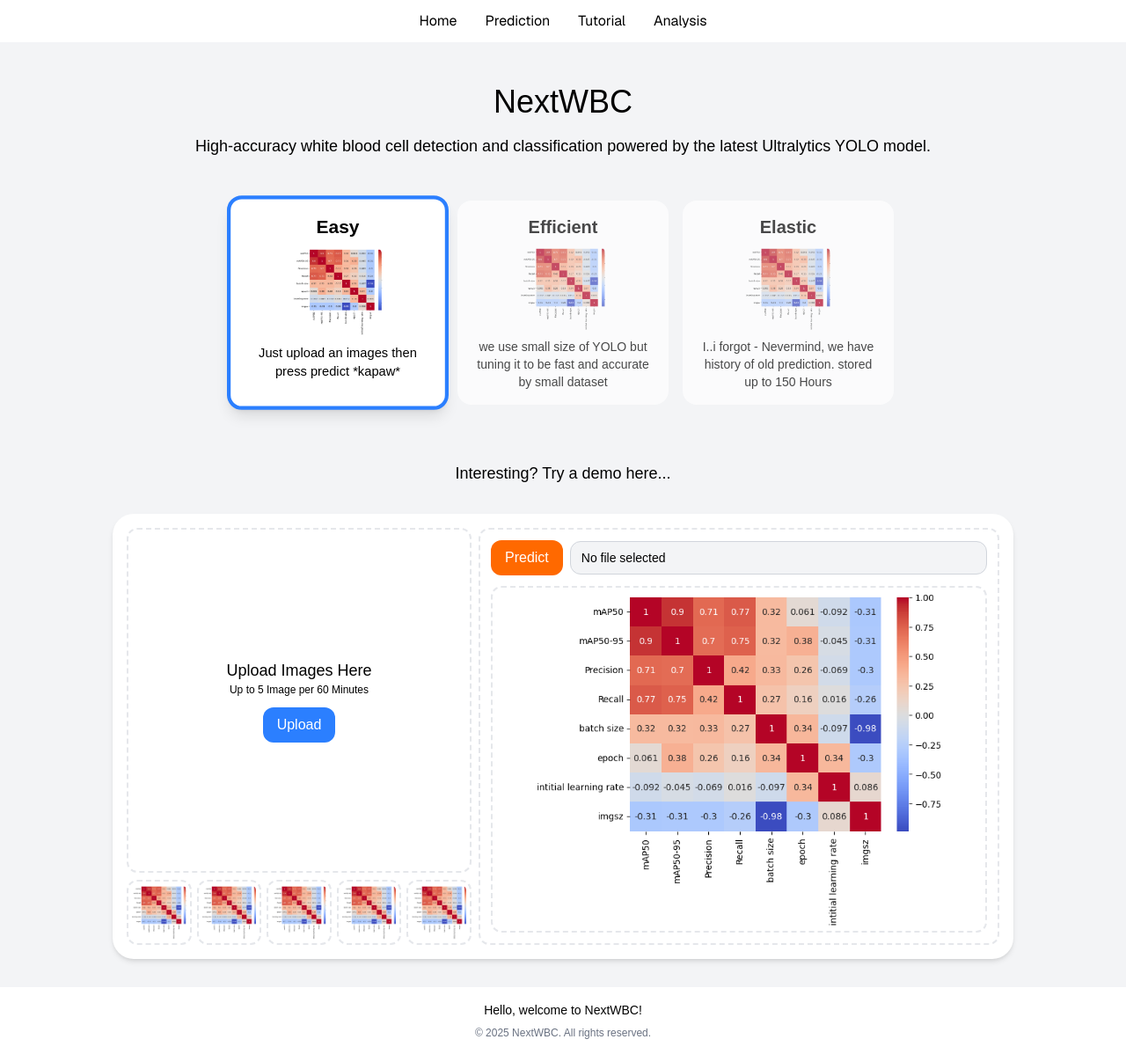
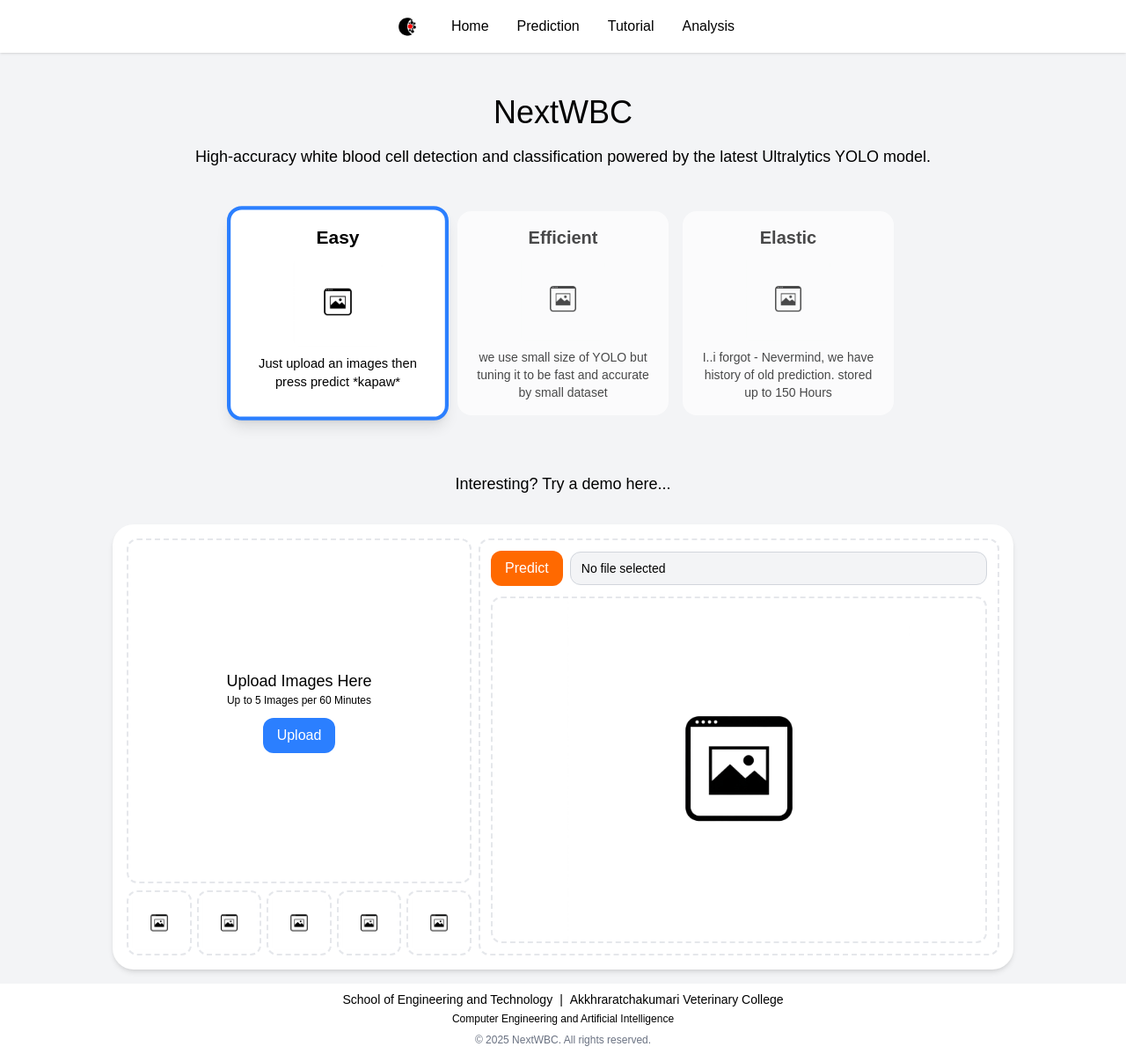
Before and after one commit to badgaitintinagain/nextwbc_assembly, a Next.js app: page / in a window 1280 px wide. Shown: the whole page at 88% size. Built offline with nearby package versions, Linux system fonts and the light colour scheme.

Commit message:
Refactor code structure for improved readability and maintainability

```diff
--- a/src/app/prediction/page.tsx
+++ b/src/app/prediction/page.tsx
@@ -4,10 +4,14 @@ import Footer from "@/components/footer";
 
 export default function Prediction() {
     return (
-        <>
-            <Header />
-            <h1>Hello</h1>
-            <Footer />
-        </>
+    <>
+        <Header />
+            <div>
+                <h1 className="text-black">
+                    Good Morning
+                </h1>
+            </div>
+        <Footer />
+    </>
     )
 }
--- a/src/components/cardslider.tsx
+++ b/src/components/cardslider.tsx
@@ -8,19 +8,19 @@ export default function CardSlider() {
     {
       id: 0,
       title: "Easy",
-      image: "/images/heatmapdf.png",
+      image: "/images/imagen_pic.jpg",
       description: "Just upload an images then press predict *kapaw* "
     },
     {
       id: 1,
       title: "Efficient",
-      image: "/images/heatmapdf.png",
+      image: "/images/imagen_pic.jpg",
       description: "we use small size of YOLO but tuning it to be fast and accurate by small dataset"
     },
     {
       id: 2,
       title: "Elastic",
-      image: "/images/heatmapdf.png",
+      image: "/images/imagen_pic.jpg",
       description: "I..i forgot - Nevermind, we have history of old prediction. stored up to 150 Hours"
     },
   ];
--- a/src/components/footer.tsx
+++ b/src/components/footer.tsx
@@ -1,12 +1,14 @@
-import React from "react";
-
 const Footer = () => {
     return (
-        <footer className="bg-white text-black p-4 mt-8">
-            <div className="flex justify-center items-center">
-                <nav className="text-center">
-                    <p className="text-sm">Hello, welcome to NextWBC!</p>
-                    {/* You can add links here */}
+        <footer className="bg-white text-black p-2 mt-4">
+            <div className="flex flex-col justify-center items-center">
+                <nav className="text-center text-sm">
+                    <div className="flex items-center justify-center mb-1">
+                        <p>School of Engineering and Technology</p>
+                        <span className="mx-2">|</span>
+                        <p>Akkhraratchakumari Veterinary College</p>
+                    </div>
+                    <p className="text-xs">Computer Engineering and Artificial Intelligence</p>
                     <p className="text-xs text-gray-500 mt-2">
                         &copy; 2025 NextWBC. All rights reserved.
                     </p>
--- a/src/components/header.tsx
+++ b/src/components/header.tsx
@@ -1,15 +1,29 @@
-import React from "react";
+import Image from "next/image";
 import Link from "next/link";
 
 const Header = () => {
     return (
-        <header className="bg-white text-black p-3">
-            <nav className="flex justify-center space-x-8 font-sans">
-                <Link href="/">Home</Link>
-                <Link href="/prediction">Prediction</Link>
-                <Link href="/tutorial">Tutorial</Link>
-                <Link href="/analysis">Analysis</Link>
-            </nav>
+        <header className="bg-white text-black p-3 shadow-sm">
+            <div className="container mx-auto">
+                <nav className="flex justify-center items-center">
+                    {/* ทุกอย่างอยู่ตรงกลาง */}
+                    <div className="flex items-center space-x-8">
+                        <Link href="/">
+                            <Image
+                                src="/images/logonexwbc-1.png"
+                                alt="NextWBC Logo"
+                                width={36}
+                                height={36}
+                                className="object-contain"
+                            />
+                        </Link>
+                        <Link href="/" className="hover:text-blue-600 transition">Home</Link>
+                        <Link href="/prediction" className="hover:text-blue-600 transition">Prediction</Link>
+                        <Link href="/tutorial" className="hover:text-blue-600 transition">Tutorial</Link>
+                        <Link href="/analysis" className="hover:text-blue-600 transition">Analysis</Link>
+                    </div>
+                </nav>
+            </div>
         </header>
     )
 }
--- a/src/components/predict_demo.tsx
+++ b/src/components/predict_demo.tsx
@@ -1,16 +1,22 @@
 "use client"
-import React, { useRef, useState } from "react";
+import React, { useEffect, useRef, useState } from "react";
 
 interface ImageItem {
   file: File | null;
   previewUrl: string;
   fileName: string;
+  uploadTime?: number; // เพิ่มเวลาอัปโหลด
+}
+
+interface UploadRecord {
+  fileName: string;
+  timestamp: number;
 }
 
 const PredictDemo = () => {
   const [selectedImage, setSelectedImage] = useState<ImageItem>({
     file: null,
-    previewUrl: "/images/heatmapdf.png",
+    previewUrl: "/images/imagen_pic.jpg",
     fileName: "No file selected"
   });
   const [isLoading, setIsLoading] = useState(false);
@@ -18,23 +24,118 @@ const PredictDemo = () => {
   const [recentImages, setRecentImages] = useState<ImageItem[]>(
     Array(5).fill({
       file: null,
-      previewUrl: "/images/heatmapdf.png",
+      previewUrl: "/images/imagen_pic.jpg",
       fileName: "Default image"
     })
   );
+
+  // สถานะสำหรับการจำกัดการอัปโหลด
+  const [uploadLimitReached, setUploadLimitReached] = useState(false);
+  const [timeUntilReset, setTimeUntilReset] = useState<string>("");
+
   const fileInputRef = useRef<HTMLInputElement>(null);
+
+  // โหลดประวัติการอัปโหลดจาก localStorage เมื่อ component โหลด
+  useEffect(() => {
+    checkUploadLimit();
+
+    // ตั้งเวลาตรวจสอบทุก 1 นาที
+    const interval = setInterval(() => {
+      checkUploadLimit();
+    }, 60000);
+
+    return () => clearInterval(interval);
+  }, []);
+
+  // ฟังก์ชันตรวจสอบการจำกัดการอัปโหลด
+  const checkUploadLimit = () => {
+    try {
+      // ดึงประวัติการอัปโหลดจาก localStorage
+      const storedUploads = localStorage.getItem('recentUploads');
+      if (!storedUploads) {
+        setUploadLimitReached(false);
+        return;
+      }
+
+      const uploads: UploadRecord[] = JSON.parse(storedUploads);
+      const oneHourAgo = Date.now() - 600000; // 1 hour in milliseconds
+
+      // กรองเฉพาะการอัปโหลดใน 1 ชั่วโมงที่ผ่านมา
+      const recentUploads = uploads.filter(upload => upload.timestamp > oneHourAgo);
+
+      // บันทึกกลับ localStorage (ลบรายการเก่า)
+      localStorage.setItem('recentUploads', JSON.stringify(recentUploads));
+
+      // ตรวจสอบว่าถึงขีดจำกัดหรือไม่
+      const isLimited = recentUploads.length >= 5;
+      setUploadLimitReached(isLimited);
+
+      // คำนวณเวลาที่เหลือจนกว่าจะสามารถอัปโหลดได้อีกครั้ง
+      if (isLimited && recentUploads.length > 0) {
+        const oldestUpload = recentUploads.reduce((oldest, current) =>
+          current.timestamp < oldest.timestamp ? current : oldest
+        );
+
+        const resetTime = oldestUpload.timestamp + 600000;
+        const timeLeft = resetTime - Date.now();
+
+        if (timeLeft > 0) {
+          const minutes = Math.floor(timeLeft / 60000);
+          const seconds = Math.floor((timeLeft % 60000) / 1000);
+          setTimeUntilReset(`${minutes}m ${seconds}s`);
+        } else {
+          setUploadLimitReached(false);
+        }
+      }
+    } catch (error) {
+      console.error("Error checking upload limit:", error);
+    }
+  };
+
+  // ฟังก์ชันบันทึกประวัติการอัปโหลด
+  const recordUpload = (fileName: string) => {
+    try {
+      // ดึงประวัติการอัปโหลดจาก localStorage
+      const storedUploads = localStorage.getItem('recentUploads');
+      let uploads: UploadRecord[] = storedUploads ? JSON.parse(storedUploads) : [];
+
+      // เพิ่มการอัปโหลดใหม่
+      uploads.push({
+        fileName: fileName,
+        timestamp: Date.now()
+      });
+
+      // บันทึกกลับ localStorage
+      localStorage.setItem('recentUploads', JSON.stringify(uploads));
+
+      // ตรวจสอบการจำกัดการอัปโหลดอีกครั้ง
+      checkUploadLimit();
+    } catch (error) {
+      console.error("Error recording upload:", error);
+    }
+  };
 
   const handleFileChange = (e: React.ChangeEvent<HTMLInputElement>) => {
     const selectedFile = e.target.files?.[0];
     if (selectedFile) {
+      // ตรวจสอบข้อจำกัดการอัปโหลด
+      if (uploadLimitReached) {
+        alert(`Upload limit reached. Please wait ${timeUntilReset} before uploading more images.`);
+        return;
+      }
+
       // Create preview URL
       const reader = new FileReader();
       reader.onloadend = () => {
         const newImageItem: ImageItem = {
           file: selectedFile,
           previewUrl: reader.result as string,
-          fileName: selectedFile.name
+          fileName: selectedFile.name,
+          uploadTime: Date.now()
         };
+
+        // บันทึกประวัติการอัปโหลด
+        recordUpload(selectedFile.name);
 
         // Set as selected image
         setSelectedImage(newImageItem);
@@ -57,6 +158,11 @@ const PredictDemo = () => {
   };
 
   const handleUploadClick = () => {
+    // ตรวจสอบข้อจำกัดการอัปโหลดก่อนเปิด file picker
+    if (uploadLimitReached) {
+      alert(`Upload limit reached. Please wait ${timeUntilReset} before uploading more images.`);
+      return;
+    }
     fileInputRef.current?.click();
   };
 
@@ -113,7 +219,14 @@ const PredictDemo = () => {
           {/* Upload */}
           <div className="flex flex-col items-center justify-center border-2 border-dashed border-gray-200 rounded-xl p-4 aspect-square">
             <h1 className="text-center text-black text-lg">Upload Images Here</h1>
-            <p className="text-center text-black text-xs mb-3">Up to 5 Image per 60 Minutes</p>
+            <p className="text-center text-black text-xs mb-3">Up to 5 Images per 60 Minutes</p>
+
+            {uploadLimitReached && (
+              <div className="text-red-500 text-xs text-center mb-2">
+                Upload limit reached. Please wait {timeUntilReset} before uploading more images.
+              </div>
+            )}
+
             <input
               type="file"
               ref={fileInputRef}
@@ -122,8 +235,9 @@ const PredictDemo = () => {
               className="hidden"
             />
             <button
-              className="bg-blue-500 text-white px-4 py-2 rounded-xl hover:bg-blue-600 transition"
+              className={`${uploadLimitReached ? 'bg-gray-400' : 'bg-blue-500 hover:bg-blue-600'} text-white px-4 py-2 rounded-xl transition`}
               onClick={handleUploadClick}
+              disabled={uploadLimitReached}
             >
               Upload
             </button>
```
Also changed, not shown: public/images/imagen_pic.jpg (added), public/images/logonexwbc-1.png (added).
